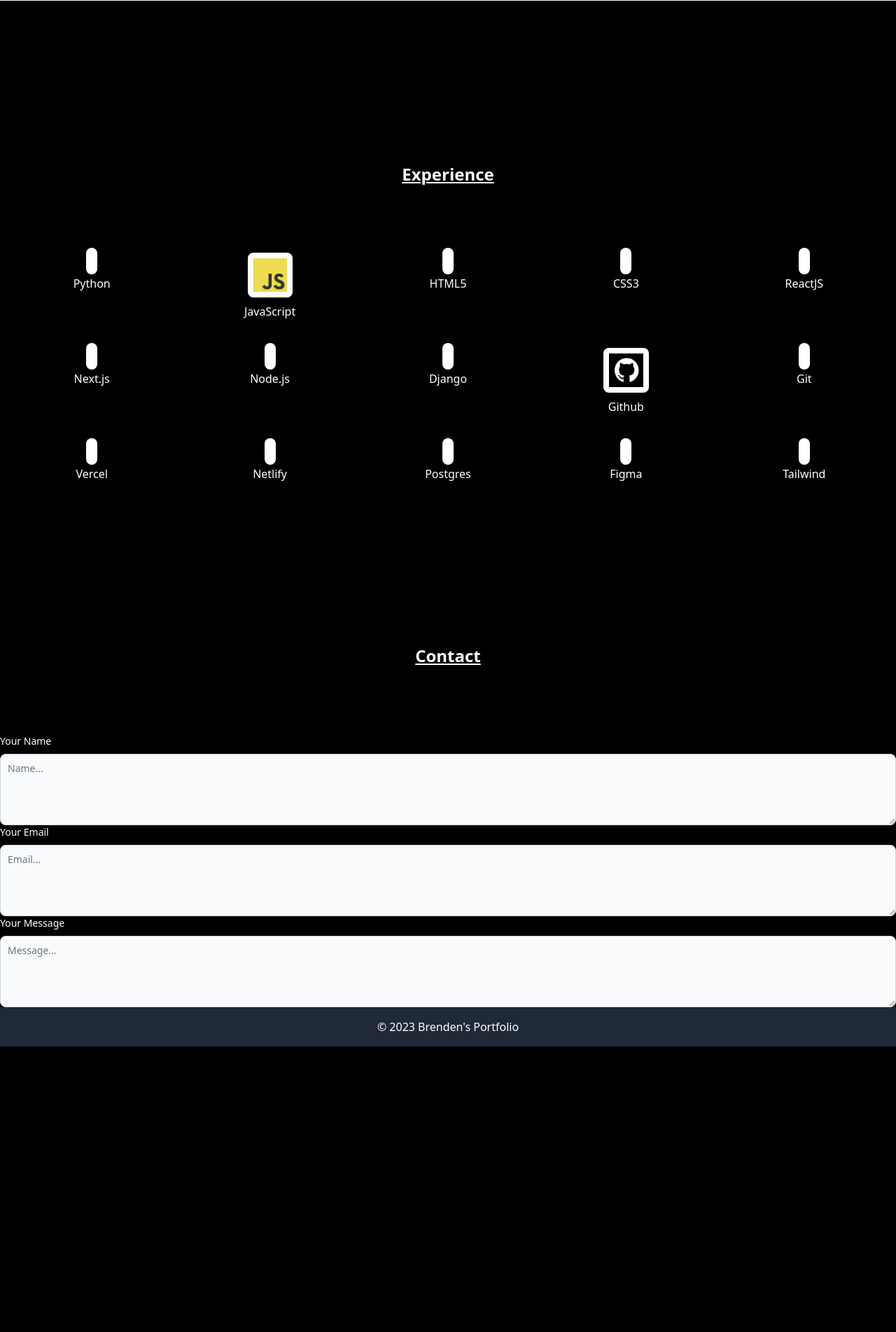
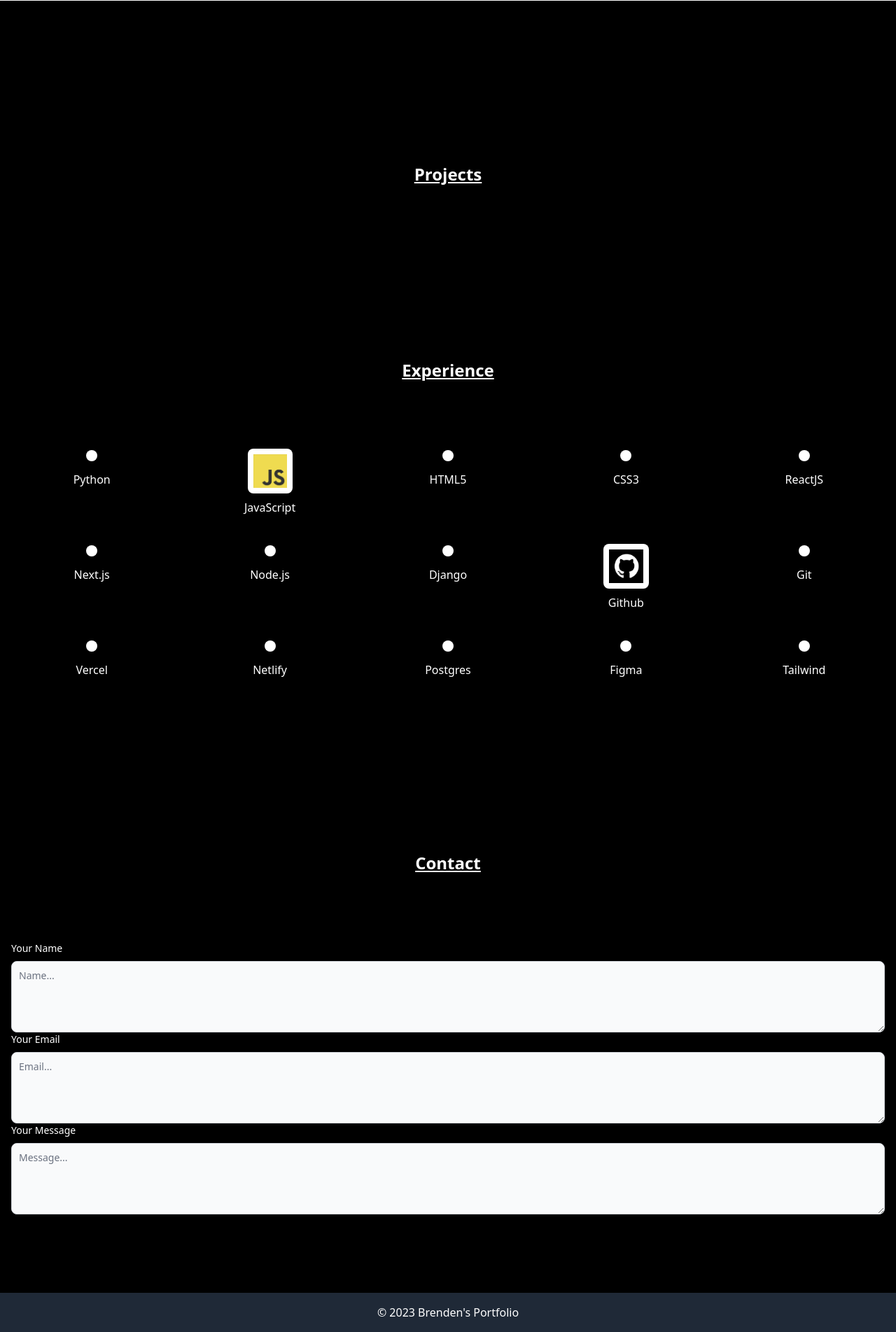
Before and after one commit to Brendeen/pro-portfolio, a Django app: page / in a window 1280 px wide. Shown: the part 1606-3509 px from the top of the page at 70% size. Before the commit the page ends 3101 px from the top, so only its background shows below. Run offline with Django 4.2, Linux system fonts and the light colour scheme; style sheets or scripts are compiled from the project's sources; some libraries are stand-ins or nearby versions.

Commit message:
added projects section, updated menu, added small QOL changes

```diff
--- a/portfolio/templates/base.html
+++ b/portfolio/templates/base.html
@@ -10,6 +10,7 @@
     <meta name="viewport"
           content="width=device-width, user-scalable=no, initial-scale=1.0, maximum-scale=1.0, minimum-scale=1.0">
     <meta http-equiv="X-UA-Compatible" content="ie=edge">
+    <link rel="stylesheet" type="text/css" href="{% static 'styles.css' %}">
     <title>Brenden's Portfolio</title>
 
     {% compress css %}
@@ -33,11 +34,13 @@
     <img src="{% static 'images/seattle.jpeg' %}" alt="Seattle background image" class="w-full h-auto">
 
     <div class="absolute inset-0 flex justify-center items-center">
-        <div class="bg-black bg-opacity-80 p-36 w-1/2 rounded-3xl">
-            <h1 class="text-center text-6xl font-bold text-white">Brenden Moore</h1>
-            <p class="text-center text-3xl font-bold text-white">| Software Developer |</p>
-        </div>
+    <div class="bg-black bg-opacity-80 p-36 w-1/2 rounded-3xl">
+        <h1 class="text-center text-6xl font-bold text-white animate-drop-down-fade-in">Brenden Moore</h1>
+        <p class="text-center text-3xl font-bold opacity-0 text-white animate-drop-down-fade-in-p">| Software Developer |</p>
     </div>
+</div>
+
+
 
     <!-- Button in top right corner -->
     <button class="text-white bg-black hover:bg-gray-800 border-2 border-white focus:ring-2 ring-red-400 focus:border-red-400 focus:ring-opacity-100 font-medium rounded-lg text-sm px-5 py-2.5 fixed top-4 right-4" type="button" data-drawer-target="drawer-top-example" data-drawer-show="drawer-top-example" data-drawer-placement="top" aria-controls="drawer-top-example">
@@ -59,18 +62,18 @@
    </button>
    <div class="flex space-x-4">
        <p class="text-white bold text-lg top-4 left-4">Menu</p>
-       <a href="{% url 'home' %}" class="px-4 py-2 text-sm font-medium text-center text-gray-900 bg-white border border-gray-200 rounded-lg focus:outline-none hover:bg-gray-300 hover:text-gray-700 focus:z-10 focus:ring-4 focus:ring-red-400">About</a>
-       <a href="{% url 'home' %}" class="px-4 py-2 text-sm font-medium text-center text-gray-900 bg-white border border-gray-200 rounded-lg focus:outline-none hover:bg-gray-300 hover:text-gray-700 focus:z-10 focus:ring-4 focus:ring-red-400">Projects</a>
-       <a href="{% url 'home' %}" class="px-4 py-2 text-sm font-medium text-center text-gray-900 bg-white border border-gray-200 rounded-lg focus:outline-none hover:bg-gray-300 hover:text-gray-700 focus:z-10 focus:ring-4 focus:ring-red-400">Experience</a>
-       <a href="{% url 'home' %}" class="px-4 py-2 text-sm font-medium text-center text-gray-900 bg-white border border-gray-200 rounded-lg focus:outline-none hover:bg-gray-300 hover:text-gray-700 focus:z-10 focus:ring-4 focus:ring-red-400">Contact</a>
+       <a href="#about" class="px-4 py-2 text-sm font-medium text-center text-gray-900 bg-white border border-gray-200 rounded-lg focus:outline-none hover:bg-gray-300 hover:text-gray-700 focus:z-10 focus:ring-4 focus:ring-red-400">About</a>
+       <a href="#projects" class="px-4 py-2 text-sm font-medium text-center text-gray-900 bg-white border border-gray-200 rounded-lg focus:outline-none hover:bg-gray-300 hover:text-gray-700 focus:z-10 focus:ring-4 focus:ring-red-400">Projects</a>
+       <a href="#experience" class="px-4 py-2 text-sm font-medium text-center text-gray-900 bg-white border border-gray-200 rounded-lg focus:outline-none hover:bg-gray-300 hover:text-gray-700 focus:z-10 focus:ring-4 focus:ring-red-400">Experience</a>
+       <a href="#contact" class="px-4 py-2 text-sm font-medium text-center text-gray-900 bg-white border border-gray-200 rounded-lg focus:outline-none hover:bg-gray-300 hover:text-gray-700 focus:z-10 focus:ring-4 focus:ring-red-400">Contact</a>
    </div>
 </section>
 
 
 <!--about-->
-<h2 class="text-2xl font-semibold text-center underline mt-24 text-white pt-6">About</h2>
+<h2 id="about" class="text-2xl font-semibold text-center underline mt-24 text-white pt-6">About</h2>
 <section class="container mx-auto mt-16 mb-48 p-4 bg-black border-white border-t-2 border-b-2">
-    <img src="{% static 'images/bren.jpg' %}" alt="Brenden headshot" class="flex mx-auto my-auto rounded-full mt-8 w-36">
+    <img src="{% static 'images/bren.jpg' %}" alt="Brenden headshot" class="flex mx-auto my-auto rounded-full mt-8 w-36 expand-on-hover">
     <h2 class="text-2xl font-semibold text-center mt-8 text-white">Hi, I'm Brenden</h2>
     <p class="text-white text-center pt-6">
         I'm a full-stack developer located in Washington state, with a wide background of frameworks and languages.
@@ -92,85 +95,92 @@
 </section>
 
 
+<!--projects-->
+<section class="container mx-auto mt-24 mb-24 p-4 bg-black">
+    <h2 id="projects" class="text-2xl font-semibold text-center underline mb-24 text-white pt-6">Projects</h2>
+
+</section>
+
+
 <!--experience-->
 <section class="container mx-auto mt-24 mb-24 p-4 bg-black">
-    <h2 class="text-2xl font-semibold text-center underline mb-24 text-white pt-6">Experience</h2>
+    <h2 id="experience" class="text-2xl font-semibold text-center underline mb-24 text-white pt-6">Experience</h2>
     <div class="grid grid-cols-2 gap-6 md:grid-cols-5 mb-20">
         <!-- Layer 1: Top Row -->
         <div class="text-center mb-4">
-            <i class="ci ci-python ci-4x bg-white rounded-lg p-2"></i>
+            <i class="ci ci-python ci-4x bg-white rounded-lg p-2 expand-on-hover"></i>
             <p class="mt-2 text-white">Python</p>
         </div>
 
         <div class="text-center mb-4">
-            <img src="{% static 'images/js.png' %}" alt="Javascript logo" class="w-16 h-16 mx-auto bg-white rounded-lg p-2">
+            <img src="{% static 'images/js.png' %}" alt="Javascript logo" class="w-16 h-16 mx-auto bg-white rounded-lg p-2 expand-on-hover">
             <p class="mt-2 text-white">JavaScript</p>
         </div>
 
         <div class="text-center mb-4">
-            <i class="ci ci-html5 ci-4x bg-white rounded-lg p-2"></i>
+            <i class="ci ci-html5 ci-4x bg-white rounded-lg p-2 expand-on-hover expand-on-hover"></i>
             <p class="mt-2 text-white">HTML5</p>
         </div>
 
         <div class="text-center mb-4">
-            <i class="ci ci-css3 ci-4x bg-white rounded-lg p-2"></i>
+            <i class="ci ci-css3 ci-4x bg-white rounded-lg p-2 expand-on-hover expand-on-hover"></i>
             <p class="mt-2 text-white">CSS3</p>
         </div>
 
         <div class="text-center mb-4">
-            <i class="ci ci-reactjs ci-4x bg-white rounded-lg p-2"></i>
+            <i class="ci ci-reactjs ci-4x bg-white rounded-lg p-2 expand-on-hover"></i>
             <p class="mt-2 text-white">ReactJS</p>
         </div>
 
         <!-- Layer 2: Middle Row -->
         <div class="text-center mb-4">
-            <i class="ci ci-nextjs ci-4x bg-white rounded-lg p-2"></i>
+            <i class="ci ci-nextjs ci-4x bg-white rounded-lg p-2 expand-on-hover"></i>
             <p class="mt-2 text-white">Next.js</p>
         </div>
 
         <div class="text-center mb-4">
-            <i class="ci ci-node ci-4x bg-white rounded-lg p-2"></i>
+            <i class="ci ci-node ci-4x bg-white rounded-lg p-2 expand-on-hover"></i>
             <p class="mt-2 text-white">Node.js</p>
         </div>
 
         <div class="text-center mb-4">
-            <i class="ci ci-django ci-4x bg-white rounded-lg p-2"></i>
+            <i class="ci ci-django ci-4x bg-white rounded-lg p-2 expand-on-hover"></i>
             <p class="mt-2 text-white">Django</p>
         </div>
 
         <div class="text-center mb-4">
-            <img src="{% static 'images/github.png' %}" alt="Github logo" class="w-18 h-16 mx-auto bg-white rounded-lg p-2">
+            <img src="{% static 'images/github.png' %}" alt="Github logo" class="w-18 h-16 mx-auto bg-white rounded-lg p-2 expand-on-hover">
             <p class="mt-2 text-white">Github</p>
         </div>
 
         <div class="text-center mb-4">
-            <i class="ci ci-git ci-4x bg-white rounded-lg p-2"></i>
+            <i class="ci ci-git ci-4x bg-white rounded-lg p-2 expand-on-hover"></i>
             <p class="mt-2 text-white">Git</p>
         </div>
 
         <!-- Layer 3: Bottom row -->
         <div class="text-center mb-4">
-            <i class="ci ci-vercel ci-4x bg-white rounded-lg p-2"></i>
+            <i class="ci ci-vercel ci-4x bg-white rounded-lg p-2 expand-on-hover"></i>
             <p class="mt-2 text-white">Vercel</p>
         </div>
 
         <div class="text-center mb-4">
-            <i class="ci ci-netlify ci-4x bg-white rounded-lg p-2"></i>
+            <i class="ci ci-netlify ci-4x bg-white rounded-lg p-2 expand-on-hover"></i>
             <p class="mt-2 text-white">Netlify</p>
         </div>
 
         <div class="text-center mb-4">
-            <i class="ci ci-postgres ci-4x bg-white rounded-lg p-2"></i>
+            <i class="ci ci-postgres ci-4x bg-white rounded-lg p-2 expand-on-hover"></i>
             <p class="mt-2 text-white">Postgres</p>
         </div>
 
         <div class="text-center mb-4">
-            <i class="ci ci-figma ci-4x bg-white rounded-lg p-2"></i>
+            <i class="ci ci-figma ci-4x bg-white rounded-lg p-2 expand-on-hover"></i>
             <p class="mt-2 text-white">Figma</p>
         </div>
 
         <div class="text-center mb-4">
-            <i class="ci ci-tailwind ci-4x bg-white rounded-lg p-2"></i>
+            <i class="ci ci-tailwind ci-4x bg-white rounded-lg p-2 expand-on-hover"></i>
             <p class="mt-2 text-white">Tailwind</p>
         </div>
 
@@ -180,8 +190,8 @@
 
 
 <!--contact-->
-<section>
-    <h2 class="text-2xl font-semibold text-center underline mb-24 text-white pt-6">Contact</h2>
+<section class="container mx-auto mt-24 mb-24 p-4 bg-black">
+    <h2 id="contact" class="text-2xl font-semibold text-center underline mb-24 text-white pt-6">Contact</h2>
 
     <label for="message" class="block mb-2 text-sm font-medium text-white">Your Name</label>
     <textarea id="name" rows="4" class="block p-2.5 w-full text-sm text-gray-900 bg-gray-50 rounded-lg border border-gray-300 focus:ring-blue-500 focus:border-blue-500 " placeholder="Name..."></textarea>
```
